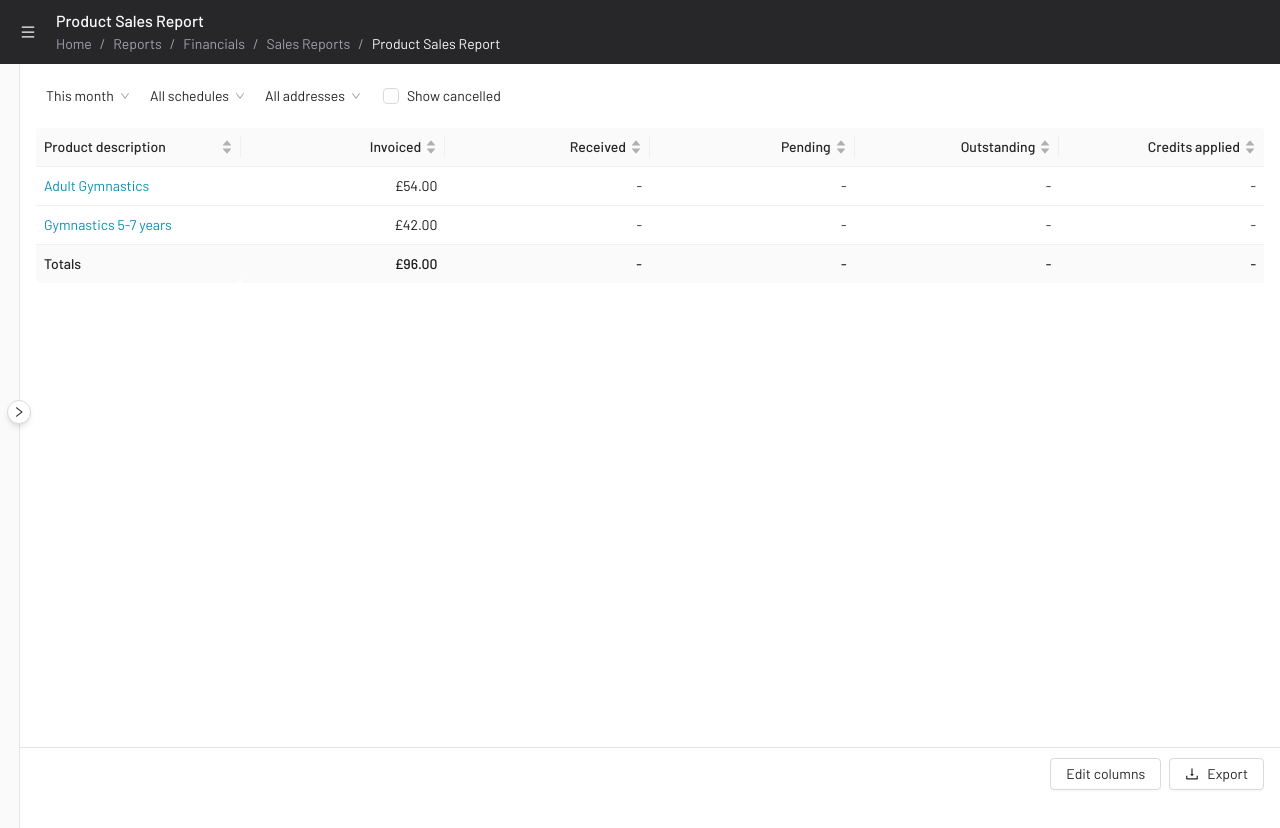
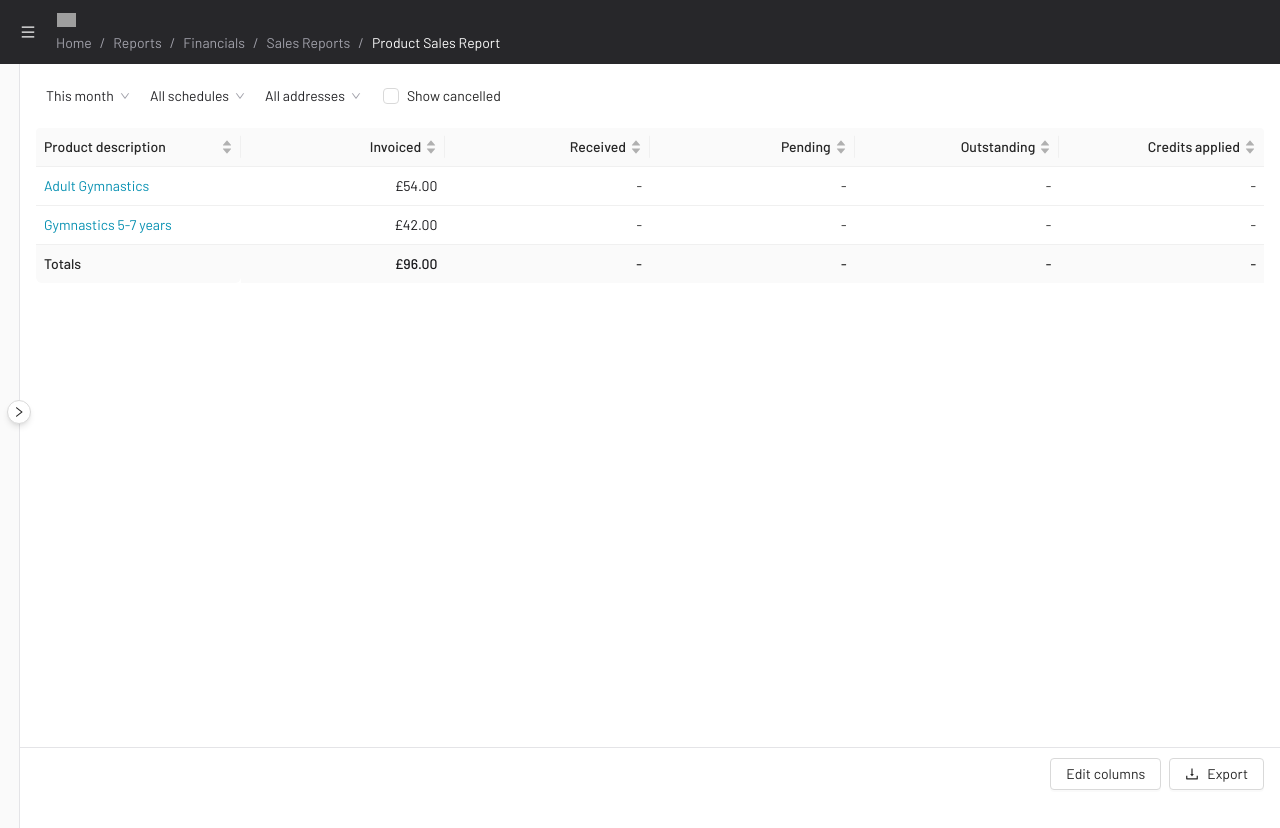
Before and after one commit to 2ne/LoveAdmin, a React (Vite) app: page /ProductSalesReport in a window 1280 px wide. Shown: the top 828 px of the page. Built offline with nearby package versions, Linux system fonts and the light colour scheme; grey boxes are pictures that could not be loaded.

Commit message:
Update product-sales-report.tsx

```diff
--- a/src/loveadmin/product-sales-report.tsx
+++ b/src/loveadmin/product-sales-report.tsx
@@ -205,17 +205,16 @@ function ProductSalesReport(): ReactElement {
           type="text"
           shape="circle"
           icon={<MenuOutlined />}
-          ghost
           className="mr-3 -ml-3 hover:bg-neutral-700 text-neutral-50 hover:text-white"
         />
-        <div>
-          <div>
-            <Title level={5} className="text-neutral-50 !m-0">
-              Product Sales Report
-            </Title>
+        <div className="flex flex-col justify-center gap-2">
+          <div className="flex">
+            <img
+              src="https://pro.loveadmin.com/images/loveadminlogo-reversed-v2.png"
+              className="object-contain h-[14px] ml-px"
+            />
           </div>
-          <div>
-            <Breadcrumb className="[&_li]:text-neutral-400">
+          <Breadcrumb className="[&_li]:text-neutral-400 leading-4">
             <Breadcrumb.Item className="cursor-pointer hover:underline">
               Home
             </Breadcrumb.Item>
@@ -232,7 +231,6 @@ function ProductSalesReport(): ReactElement {
               Product Sales Report
             </Breadcrumb.Item>
           </Breadcrumb>
-          </div>
         </div>
       </Header>
       <Layout>
```
Lines whose indentation alone changed are shown as unchanged.
